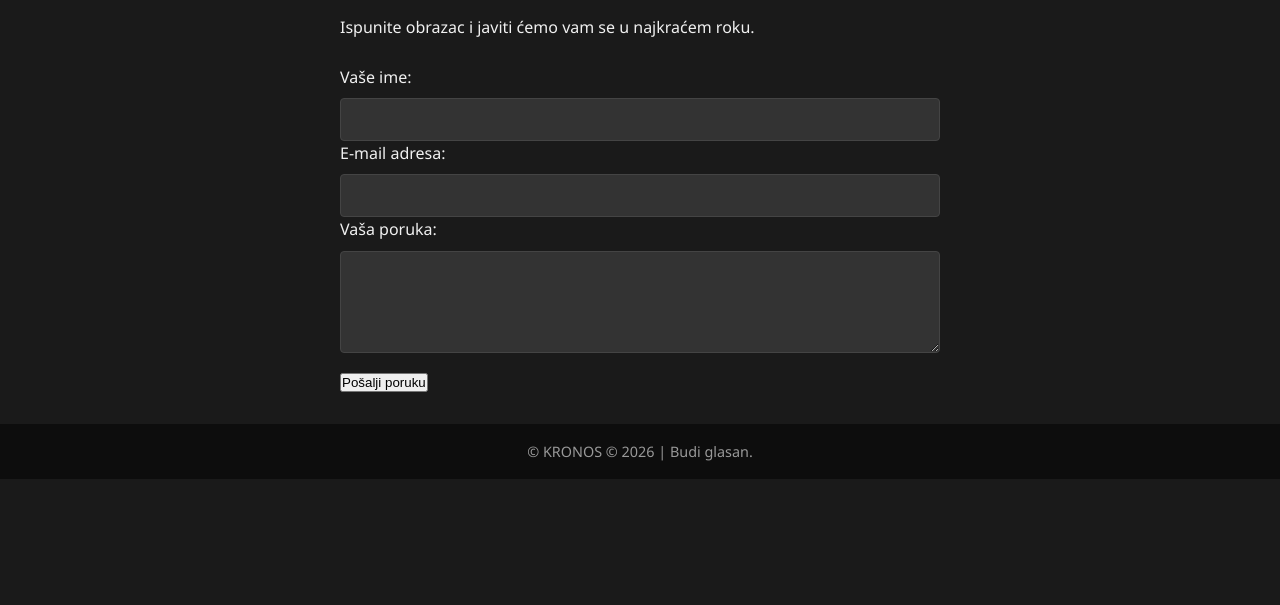
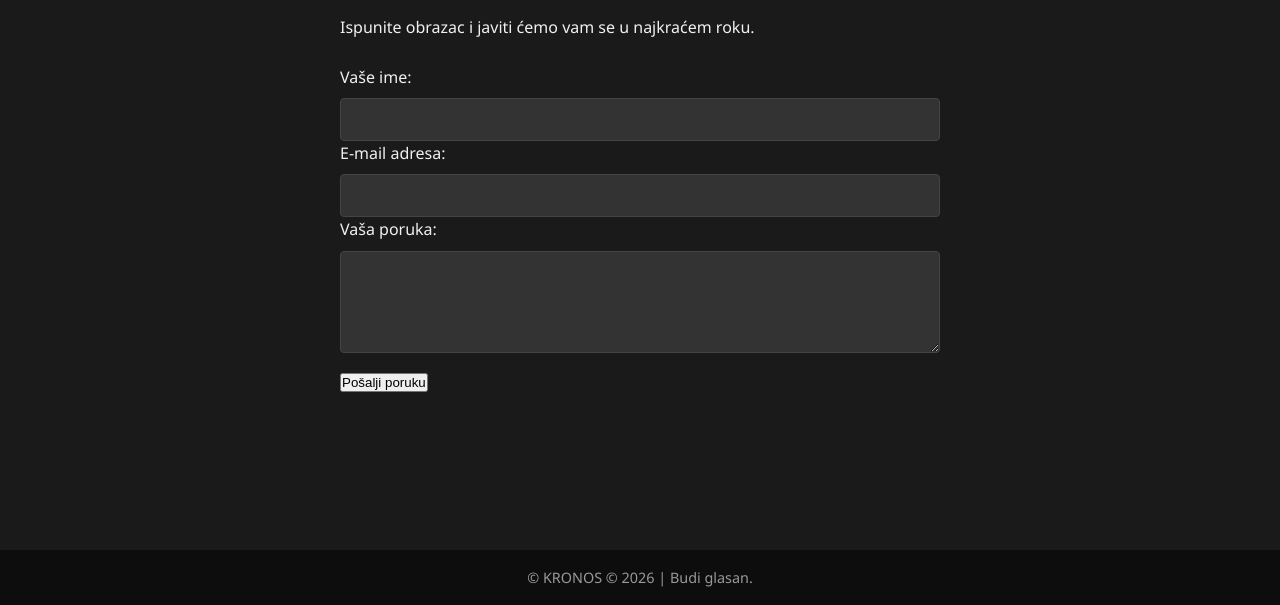
Before and after one commit to WardRR/kronos-bend, a plain HTML site: page contact.html in a window 1280 px wide. Shown: the part 195-800 px from the top of the page. Drawn offline with Linux system fonts and the light colour scheme.

Commit message:
Izmjenjen footer stil

```diff
--- a/css/style.css
+++ b/css/style.css
@@ -21,11 +21,22 @@
 }
 
 body {
+    display: flex;
+    flex-direction: column;
+    min-height: 100vh;
     background-color: var(--bg-dark);
     color: var(--text-light);
     font-family: 'Segoe UI', Arial, sans-serif;
     line-height: 1.6;
     align-items: center;
+}
+
+header, footer {
+    width: 100%;
+}
+
+main {
+    flex: 1;
 }
 
 section {
```
